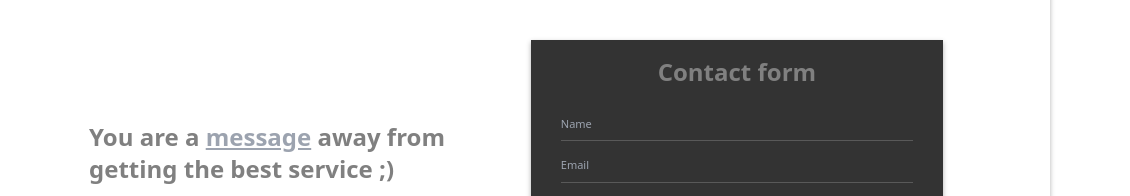
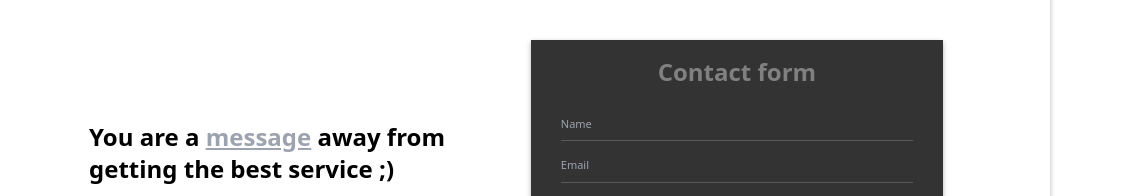
Before and after one commit to OVIfy/Crack-basketball, an Astro site: page /about in a window 1280 px wide. Shown: the part 9550-9746 px from the top of the page, 150-1280 px from the left. Built offline with nearby package versions, Linux system fonts and the light colour scheme; Astro itself is replaced by a stand-in of ours; a web font is replaced by a local one.

Commit message:
second-commit

```diff
--- a/src/pages/about.astro
+++ b/src/pages/about.astro
@@ -367,7 +367,7 @@ import Visualizer from '@compo/about/Visualizer';
         <div class="lg:flex justify-center relative ">
             <div class=" relative bg-grade pt-6 px-6 lg:flex lg:items-center lg:pr-[60px] xl:pr-[80px] lg:pl-[80px] xl:pl-[132px] lg:pt-[72px] xl:pt-[122px] lg:pb-[48px] lg:gap-[32px] max-w-[1066px]">
                 <div class="lg:w-[50%]">
-                    <h2 class="text-[24px] font-bold leading-[32px] mb-6">You are a <span class="text-neutral-color underline">message</span> away from getting the best service ;)</h2>
+                    <h2 class="text-[24px] font-bold leading-[32px] mb-6 text-black">You are a <span class="text-neutral-color underline">message</span> away from getting the best service ;)</h2>
                     <p class="text-[14px] opacity-50 mb-4">We’re always happy to hear from you! Get in touch with us anytime to work with us. Simply use the form or connect with us on social media, email or by phone.</p>
                     <p class="text-[14px] mb-6"><span class="font-bold">Email</span> <br> <span class="opacity-50">inquiries@Cracklabs.io</span></p>
                 </div>
```
